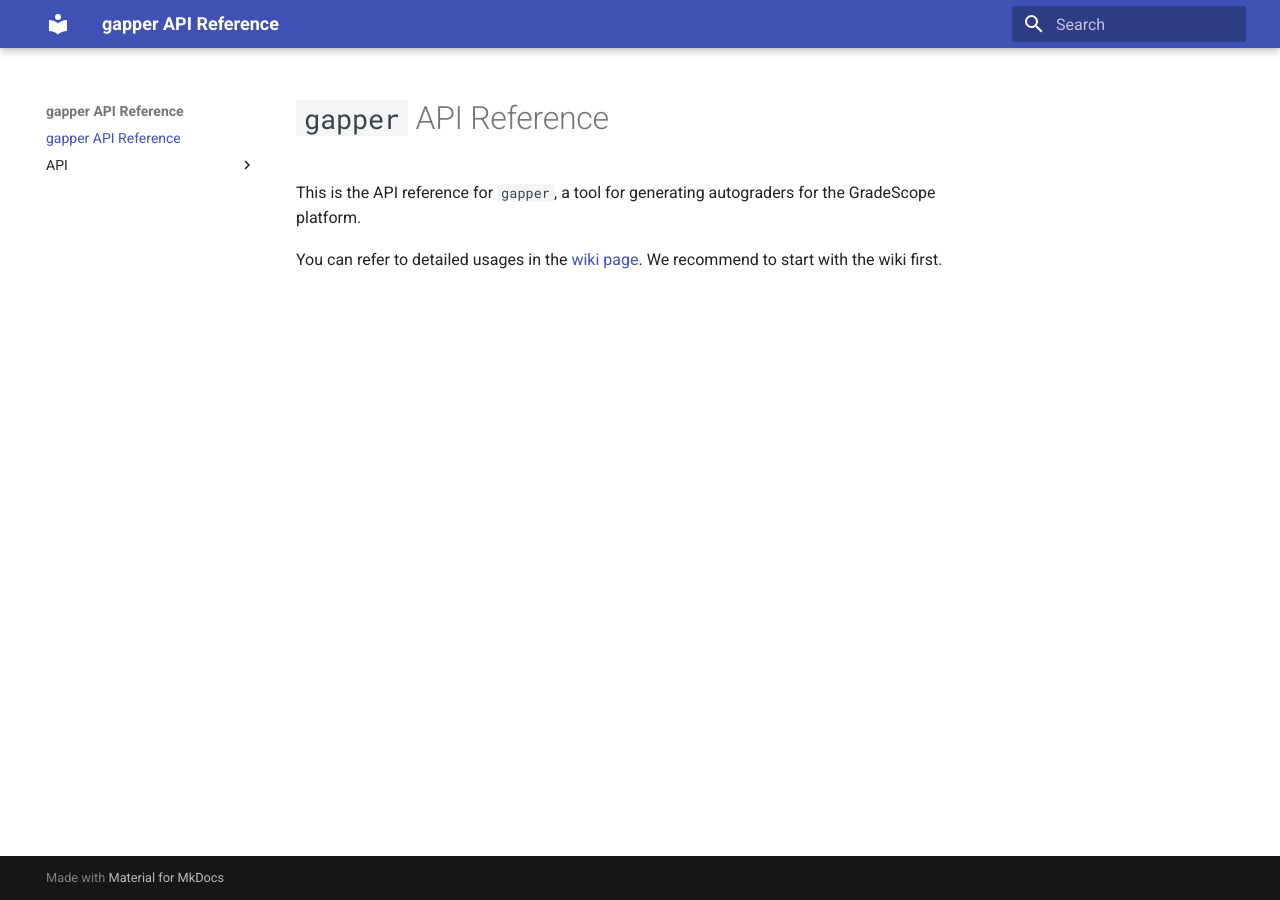
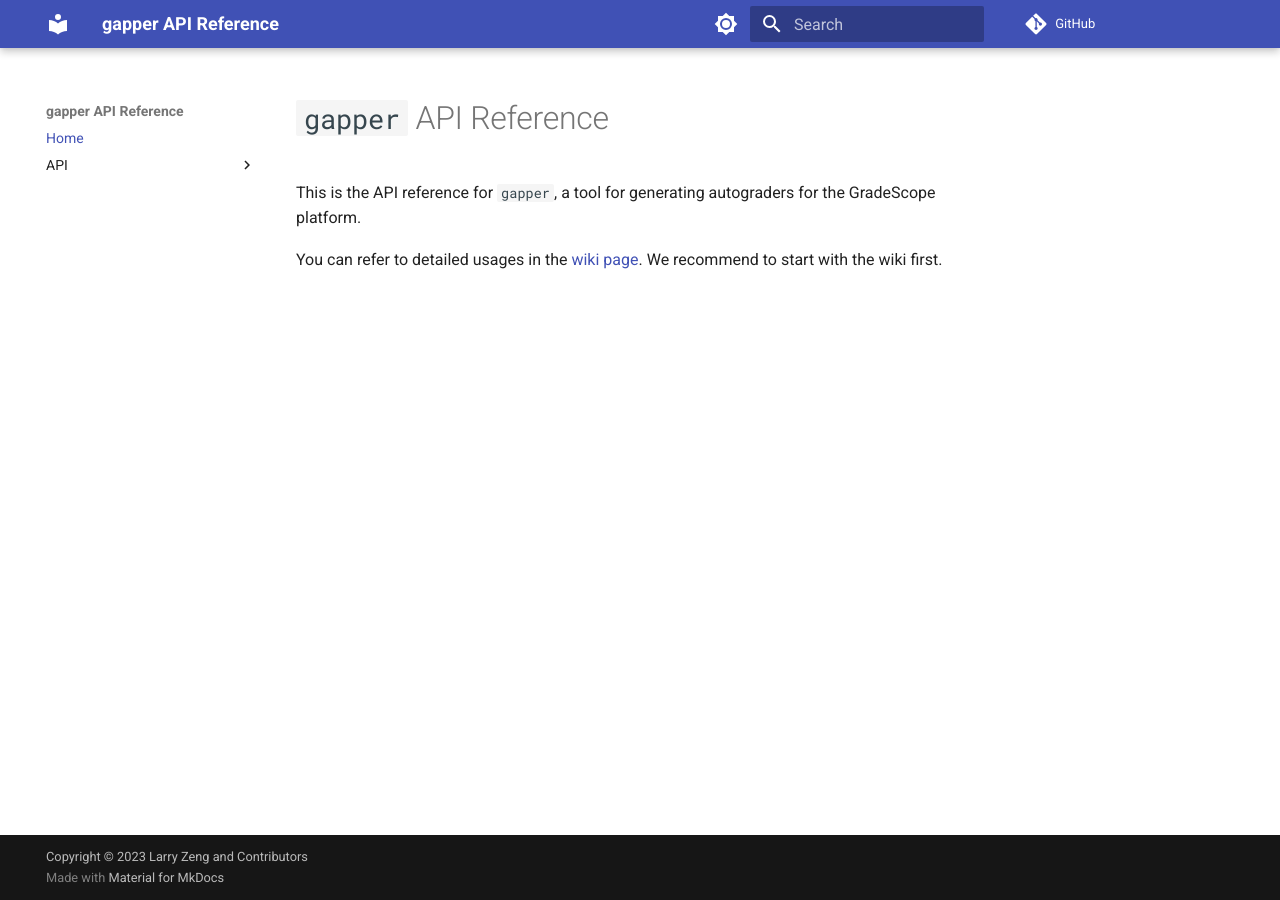
Before and after one commit to FlickerSoul/gapper, an MkDocs documentation site: the page built from docs/index.md, in a window 1280 px wide. Built offline with MkDocs 1.6.1 and Material for MkDocs 9.7.7, drawn with Linux system fonts in a browser that asks for light colours; comment, search, counter and statistics services are not loaded.

```diff
--- a/mkdocs.yaml
+++ b/mkdocs.yaml
@@ -1,6 +1,49 @@
 site_name: gapper API Reference
+site_description: The API Reference for gapper module, a Python autograder generator for Gradescope.
+repo_url: https://github.com/FlickerSoul/gapper
+site_dir: docs
+copyright: Copyright &copy; 2023 Larry Zeng and Contributors
+
+nav:
+  - Home: index.md
+  - API:
+    - API/problem.md
+    - API/test_cases.md
+    - API/test_result.md
+    - API/test_case_wrapper.md
+    - API/pipeline_support.md
+    - API/tester.md
+    - API/result_synthesizer.md
+    - API/gradescope_data_types.md
+    - API/errors.md
+
+
 theme:
   name: material
+  features:
+    - content.code.annotate
+    - content.code.copy
+    - navigation.top
+    - search.highlight
+    - search.suggest
+    - toc.follow
+  palette:
+    # Palette toggle for light mode
+    - media: "(prefers-color-scheme: light)"
+      scheme: default
+      primary: indigo
+      accent: indigo
+      toggle:
+        icon: material/brightness-7
+        name: Switch to dark mode
+    # Palette toggle for dark mode
+    - media: "(prefers-color-scheme: dark)"
+      scheme: slate
+      primary: black
+      accent: indigo
+      toggle:
+        icon: material/brightness-4
+        name: Switch to light mode
 
 plugins:
   - search
@@ -9,6 +52,8 @@ plugins:
         python:
           options:
             docstring_style: sphinx
+  - minify:
+      minify_html: true
 
 markdown_extensions:
   - pymdownx.highlight:
```
